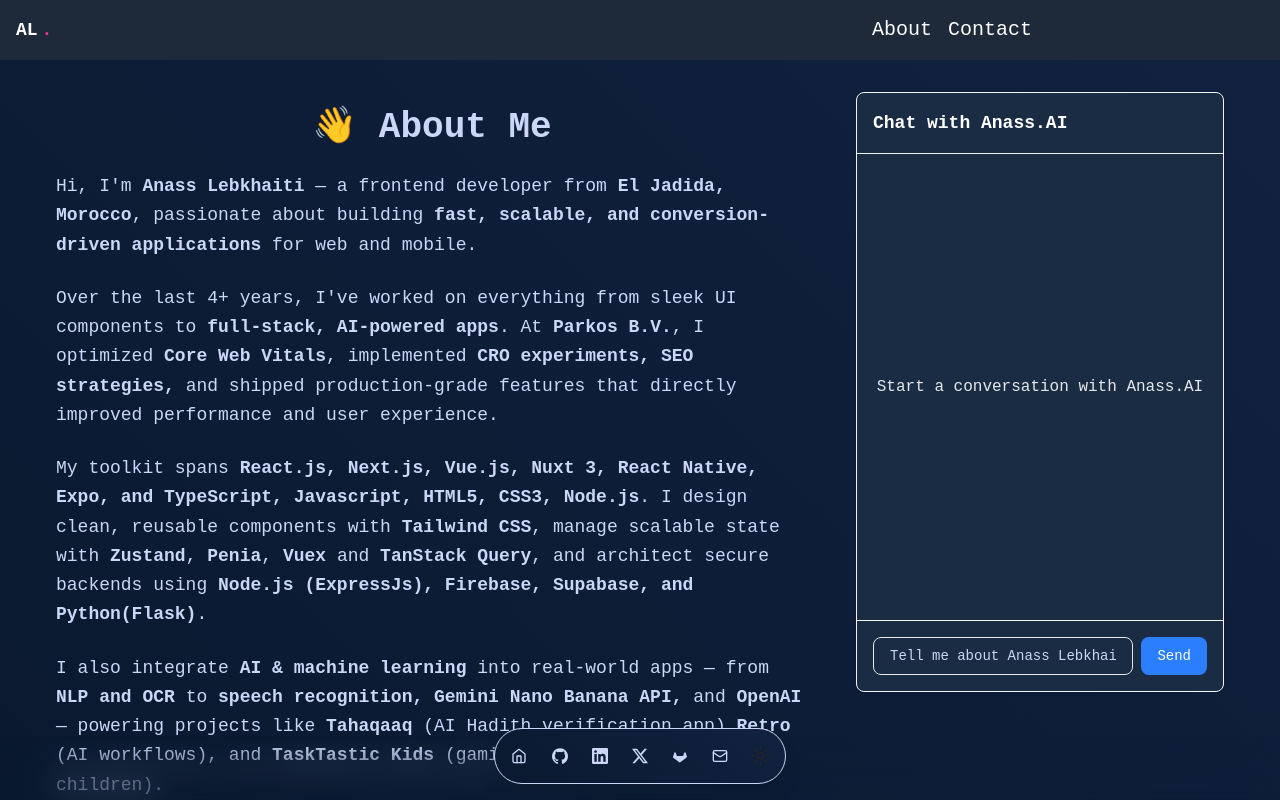
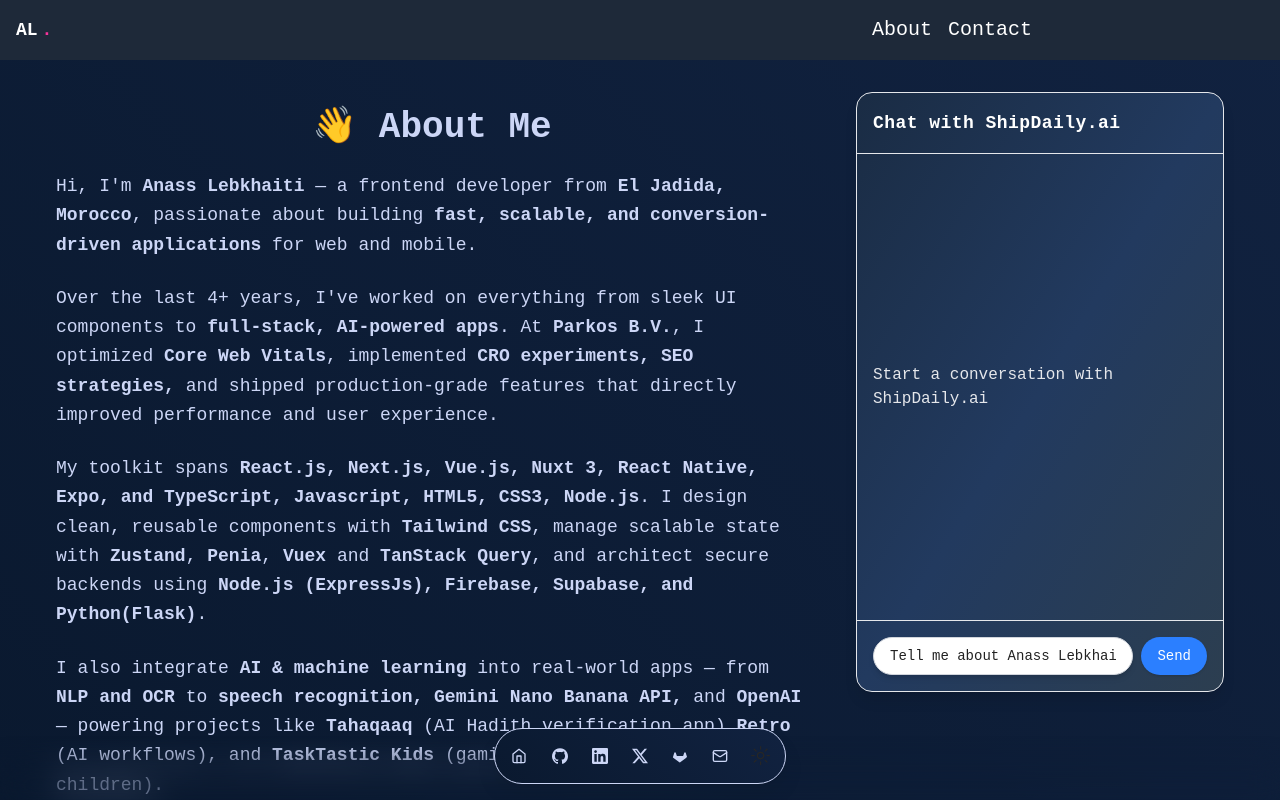
Before and after one commit to Anaslbkh/fullstack-portfolio, a Next.js app: page /about in a window 1280 px wide. Built offline with nearby package versions, Linux system fonts and the light colour scheme.

Commit message:
improve boot desgin

```diff
--- a/src/app/components/ChatAI.tsx
+++ b/src/app/components/ChatAI.tsx
@@ -31,6 +31,31 @@ const formatMessageWithLinks = (text: string) => {
     return part;
   });
 };
+
+// Utility to strip markdown and special formatting from Gemini API responses
+function stripMarkdown(text: string): string {
+  return text
+    // Remove headings, bold, italics, strikethrough, blockquotes
+    .replace(/^\s{0,3}(#{1,6})\s+/gm, '') // headings
+    .replace(/\*\*(.*?)\*\*/g, '$1') // bold
+    .replace(/\*(.*?)\*/g, '$1') // italics
+    .replace(/__(.*?)__/g, '$1') // bold
+    .replace(/_(.*?)_/g, '$1') // italics
+    .replace(/~~(.*?)~~/g, '$1') // strikethrough
+    .replace(/^>\s?/gm, '') // blockquotes
+    // Remove unordered/ordered list markers
+    .replace(/^\s*[-*+]\s+/gm, '')
+    .replace(/^\s*\d+\.\s+/gm, '')
+    // Remove code blocks and inline code
+    .replace(/`{3}[\s\S]*?`{3}/g, '')
+    .replace(/`([^`]+)`/g, '$1')
+    // Remove horizontal rules
+    .replace(/^---$/gm, '')
+    // Remove extra newlines
+    .replace(/\n{2,}/g, '\n')
+    .replace(/\n\s*\n/g, '\n')
+    .trim();
+}
 
 // Loading dots animation component
 const LoadingDots = () => (
@@ -105,57 +130,68 @@ export default function ChatAI() {
 
   return (
     <div
-      className="flex flex-col h-[600px] w-full max-w-96 bg-[#1a2c44] rounded-lg shadow-sm border border-gray-100"
-      tabIndex={-1} // Prevent auto-focus on mount
+      className="flex flex-col h-[600px] w-full max-w-96 bg-gradient-to-br from-[#1a2c44] via-[#223a5f] to-[#2c3e50] rounded-2xl shadow-lg border border-gray-200"
+      tabIndex={-1}
       style={{ outline: 'none' }}
     >
-      <div className="p-4 border-b border-gray-100">
-        <h2 className="text-lg font-semibold text-white">Chat with Anass.AI</h2>
+      <div className="p-4 border-b border-gray-200 bg-opacity-60 rounded-t-2xl">
+        <h2 className="text-lg font-semibold text-white tracking-wide">Chat with ShipDaily.ai</h2>
       </div>
 
       <div
-        className="flex-grow overflow-y-auto p-4 space-y-4"
+        className="flex-grow overflow-y-auto p-4 space-y-4 custom-scrollbar"
         ref={chatContainerRef}
+        style={{ background: 'transparent' }}
       >
         {messages.length === 0 ? (
           <div className="flex items-center justify-center h-full text-gray-200">
-            Start a conversation with Anass.AI
+            Start a conversation with ShipDaily.ai
           </div>
         ) : (
           messages.map((msg, index) => (
             <div
               key={index}
-              className={`flex items-start gap-3 ${
-                msg.role === 'user' ? 'justify-end' : 'justify-start'
-              }`}
+              className={`flex w-full ${msg.role === 'user' ? 'justify-end' : 'justify-start'}`}
             >
               {msg.role === 'model' && (
-                <SiGooglechat className="w-6 h-6 text-gray-200 flex-shrink-0" />
+                <div className="flex items-end gap-2">
+                  <span className="bg-white border border-gray-200 rounded-full p-1 shadow-sm flex items-center justify-center mr-1">
+                    <SiGooglechat className="w-6 h-6 text-blue-500" />
+                  </span>
+                  <div className="relative">
+                    <div className="bg-white text-gray-800 rounded-2xl rounded-bl-none px-4 py-2 shadow-md max-w-xs md:max-w-md text-sm break-words animate-fade-in">
+                      {formatMessageWithLinks(stripMarkdown(msg.text))}
+                    </div>
+                    <span className="absolute left-0 bottom-0 w-0 h-0 border-t-8 border-t-white border-l-8 border-l-transparent"></span>
+                  </div>
+                </div>
               )}
-              <div
-                className={`max-w-[80%] rounded-lg px-4 py-2 text-sm break-words ${
-                  msg.role === 'user'
-                    ? 'bg-blue-500 text-white'
-                    : 'bg-gray-50 text-gray-800'
-                }`}
-              >
-                {msg.role === 'model' ? formatMessageWithLinks(msg.text) : msg.text}
-              </div>
               {msg.role === 'user' && (
-                <FaUserCircle className="w-6 h-6 text-gray-400 flex-shrink-0" />
+                <div className="flex items-end gap-2 flex-row-reverse">
+                  <span className="bg-blue-500 border border-blue-400 rounded-full p-1 shadow-sm flex items-center justify-center ml-1">
+                    <FaUserCircle className="w-6 h-6 text-white" />
+                  </span>
+                  <div className="relative">
+                    <div className="bg-blue-500 text-white rounded-2xl rounded-br-none px-4 py-2 shadow-md max-w-xs md:max-w-md text-sm break-words animate-fade-in">
+                      {msg.text}
+                    </div>
+                    <span className="absolute right-0 bottom-0 w-0 h-0 border-t-8 border-t-blue-500 border-r-8 border-r-transparent"></span>
+                  </div>
+                </div>
               )}
             </div>
           ))
         )}
         {isLoading && (
           <div className="flex items-start gap-3">
-            <SiGooglechat className="w-6 h-6 text-gray-200 flex-shrink-0" />
-            <div className="max-w-[80%] rounded-lg px-4 py-2 text-sm bg-gray-50 text-gray-800">
+            <span className="bg-white border border-gray-200 rounded-full p-1 shadow-sm flex items-center justify-center mr-1">
+              <SiGooglechat className="w-6 h-6 text-blue-500" />
+            </span>
+            <div className="bg-white text-gray-800 rounded-2xl rounded-bl-none px-4 py-2 shadow-md max-w-xs md:max-w-md text-sm">
               <LoadingDots />
             </div>
           </div>
         )}
-  {/* No need for messagesEndRef anymore */}
       </div>
 
       {error && (
@@ -164,7 +200,7 @@ export default function ChatAI() {
         </div>
       )}
 
-      <form onSubmit={handleSubmit} className="p-4 border-t border-gray-100">
+      <form onSubmit={handleSubmit} className="p-4 border-t border-gray-200 bg-opacity-60 rounded-b-2xl">
         <div className="flex gap-2">
           <input
             type="text"
@@ -172,12 +208,13 @@ export default function ChatAI() {
             onChange={(e) => setPrompt(e.target.value)}
             placeholder="Type your message..."
             disabled={isLoading}
-            className="flex-grow px-4 py-2 text-sm border border-gray-200 rounded-lg focus:outline-none focus:ring-1 focus:ring-blue-500"
+            className="flex-grow px-4 py-2 text-sm border border-gray-300 rounded-full focus:outline-none focus:ring-2 focus:ring-blue-500 bg-white text-gray-900 shadow-md placeholder-gray-500"
+            style={{ background: '#fff', color: '#222' }}
           />
           <button
             type="submit"
             disabled={isLoading}
-            className="px-4 py-2 text-sm font-medium text-white bg-blue-500 rounded-lg hover:bg-blue-600 disabled:opacity-50 disabled:cursor-not-allowed"
+            className="px-4 py-2 text-sm font-medium text-white bg-blue-500 rounded-full hover:bg-blue-600 disabled:opacity-50 disabled:cursor-not-allowed shadow-sm"
           >
             {isLoading ? 'Sending...' : 'Send'}
           </button>
```
